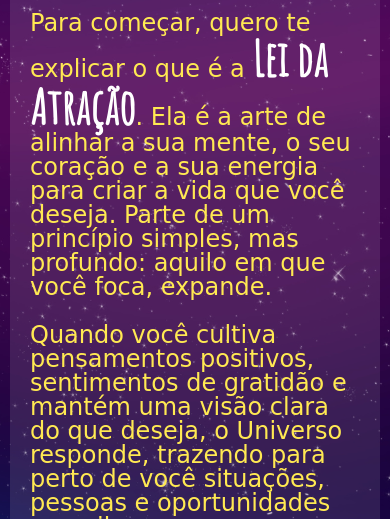
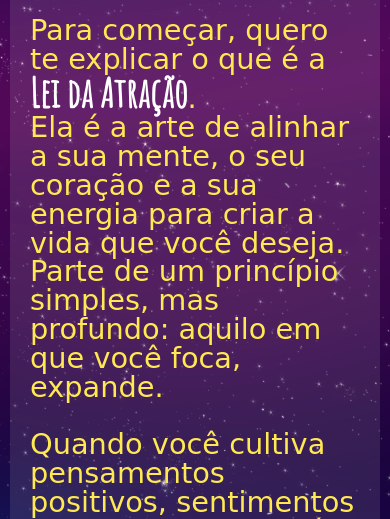
Before and after one commit to podockRafa/kismeya, a plain HTML site: page index.html in a window 390 px wide. Shown: the part 325-844 px from the top of the page. Drawn offline with Linux system fonts and the light colour scheme; a web font is replaced by a local one.

Commit message:
ajustes no texto principal

```diff
--- a/index.html
+++ b/index.html
@@ -29,7 +29,9 @@
   <!-- Seção explicativa -->
   <div class="texto-carta-container">
   <p class="texto-carta">
-Para começar, quero te explicar o que é a <span class="destacado">Lei da Atração</span>. Ela é a arte de alinhar a sua mente, o seu coração e a sua energia para criar a vida que você deseja. Parte de um princípio simples, mas profundo: aquilo em que você foca, expande.<br>
+Para começar, quero te explicar o que é a <br>
+<span class="destacado">Lei da Atração</span>. <br>
+Ela é a arte de alinhar a sua mente, o seu coração e a sua energia para criar a vida que você deseja. Parte de um princípio simples, mas profundo: aquilo em que você foca, expande.<br>
 <br>
 Quando você cultiva pensamentos positivos, sentimentos de gratidão e mantém uma visão clara do que deseja, o Universo responde, trazendo para perto de você situações, pessoas e oportunidades que vibram na mesma frequência.<br>
 <br>
--- a/style.css
+++ b/style.css
@@ -35,7 +35,7 @@
   @media (max-width: 600px) {
   .texto-carta {
   font-family: 'Gwendolyn', cursive;
-  font-size: 1.5rem; /* Ajuste de tamanho */
+  font-size: 1.8rem; /* Ajuste de tamanho */
   line-height: 1.0;  /* Espaçamento confortável */
   color: #ffe952;       /* Cor do texto */
   }
@@ -243,9 +243,10 @@
 
   .destacado {
     font-family: 'Amatic SC', cursive;
-    font-size: 3.0rem; /* Ajuste de tamanho */
+    font-size: 2.5rem; /* Ajuste de tamanho */
     font-weight: bold; /* Deixa mais marcante */
     color: #ffffff; /* Cor de destaque, pode trocar */
+    text-align: center;
 }
   }
 
```
